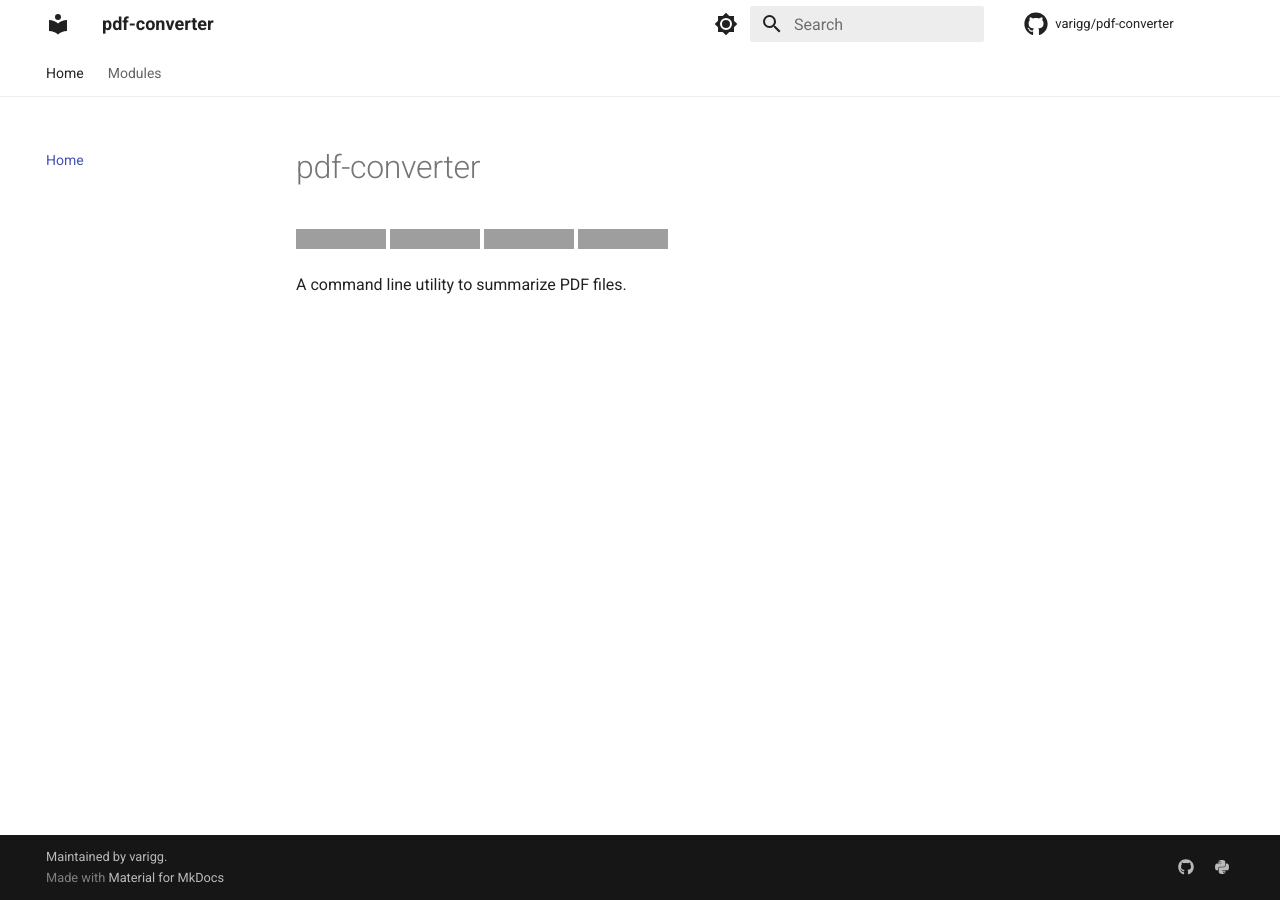
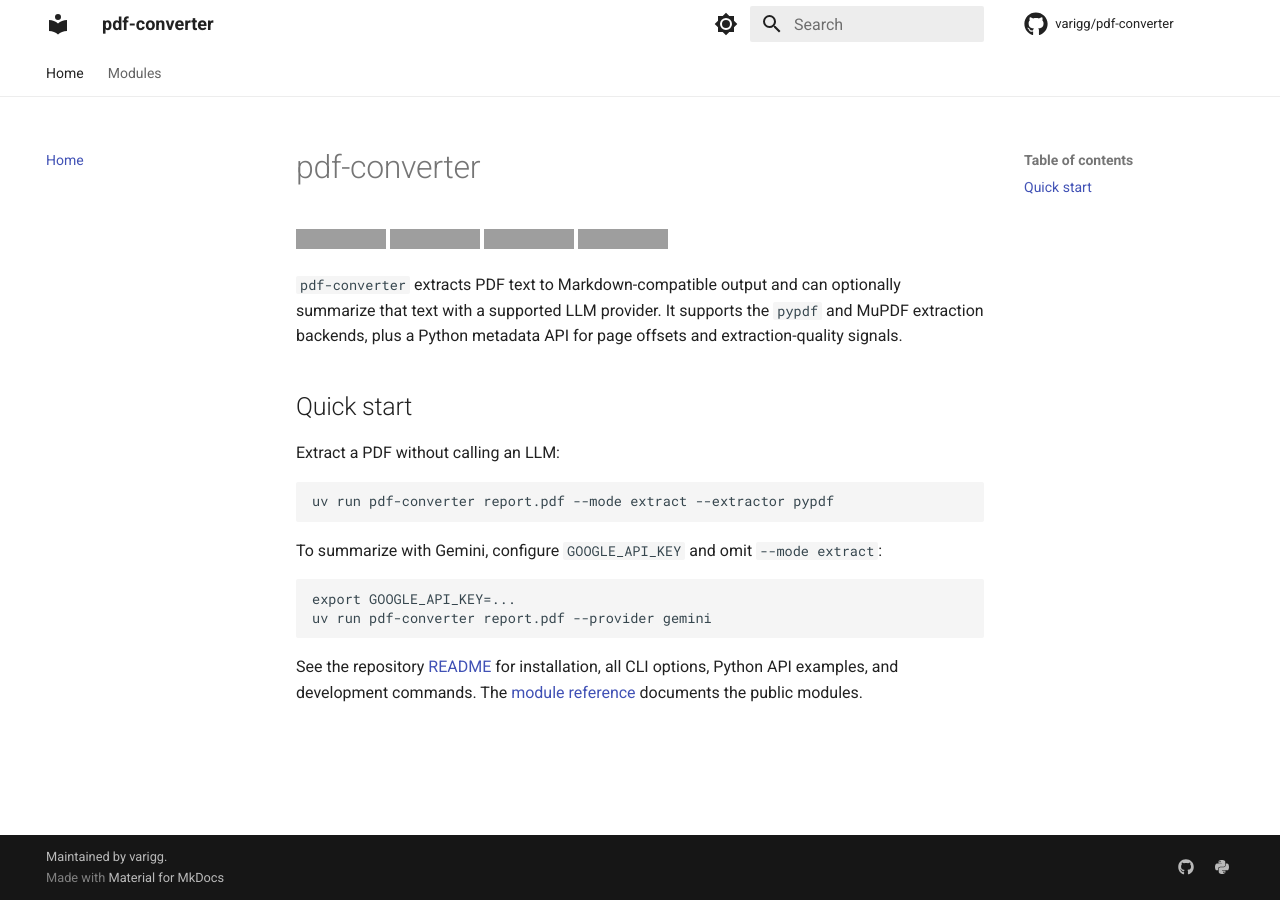
Before and after one commit to varigg/pdf-converter, an MkDocs documentation site: the page built from docs/index.md, in a window 1280 px wide. Built offline with MkDocs 1.6.1 and Material for MkDocs 9.7.7, drawn with Linux system fonts in a browser that asks for light colours; comment, search, counter and statistics services are not loaded; grey boxes are pictures that could not be loaded.

Commit message:
Refresh project documentation

````diff
--- a/docs/index.md
+++ b/docs/index.md
@@ -5,4 +5,26 @@
 [![Commit activity](https://img.shields.io/github/commit-activity/m/varigg/pdf-converter)](https://img.shields.io/github/commit-activity/m/varigg/pdf-converter)
 [![License](https://img.shields.io/github/license/varigg/pdf-converter)](https://img.shields.io/github/license/varigg/pdf-converter)
 
-A command line utility to summarize PDF files.
+`pdf-converter` extracts PDF text to Markdown-compatible output and can
+optionally summarize that text with a supported LLM provider. It supports the
+`pypdf` and MuPDF extraction backends, plus a Python metadata API for page
+offsets and extraction-quality signals.
+
+## Quick start
+
+Extract a PDF without calling an LLM:
+
+```sh
+uv run pdf-converter report.pdf --mode extract --extractor pypdf
+```
+
+To summarize with Gemini, configure `GOOGLE_API_KEY` and omit `--mode extract`:
+
+```sh
+export GOOGLE_API_KEY=...
+uv run pdf-converter report.pdf --provider gemini
+```
+
+See the repository [README](https://github.com/varigg/pdf-converter#readme)
+for installation, all CLI options, Python API examples, and development
+commands. The [module reference](modules.md) documents the public modules.
````
Also changed, not shown: AGENTS.md (+3 -2 lines), README.md (+3 -0 lines), TASKS.md (+5 -5 lines).
